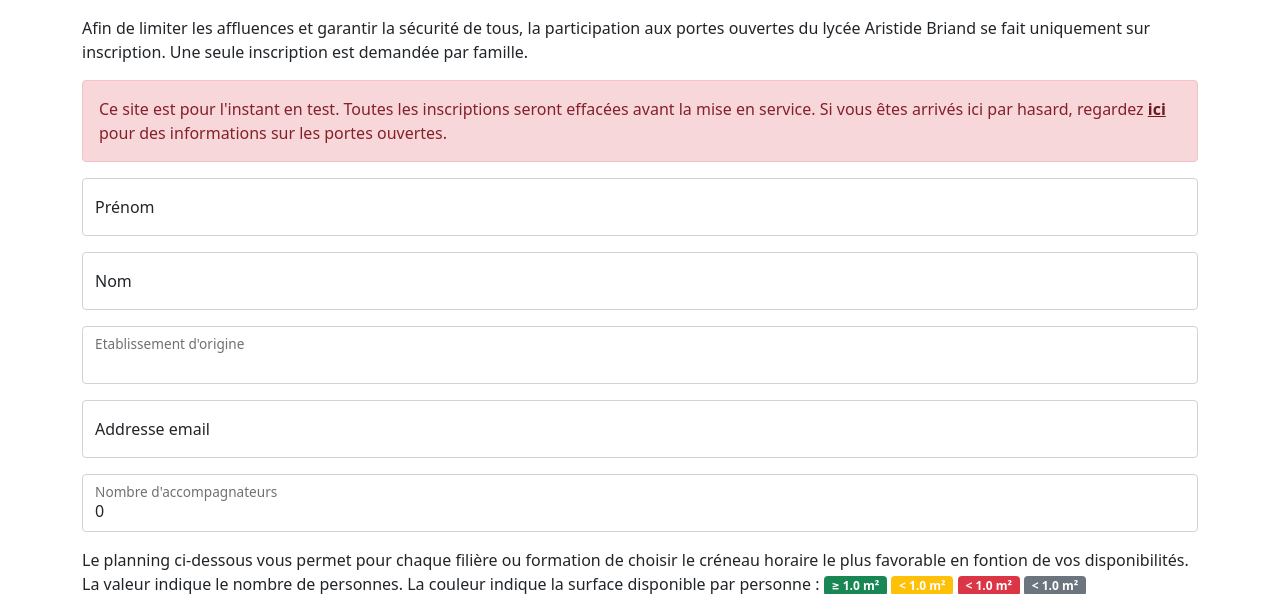
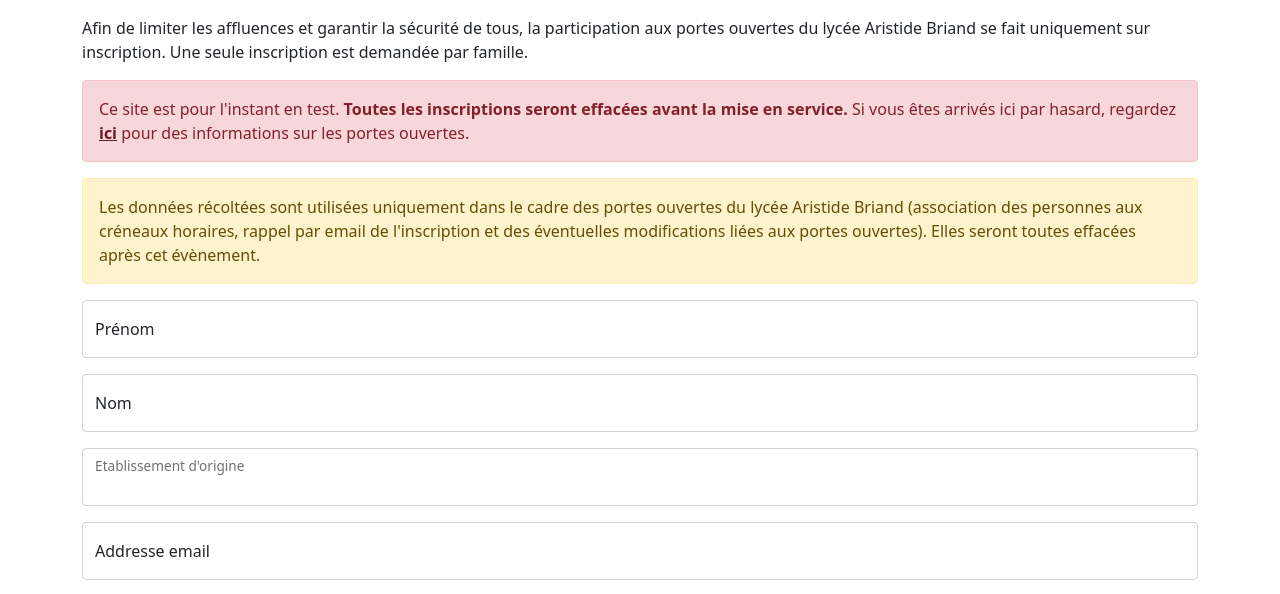
Before and after one commit to matteli/pop, a Django app: page /inscription/ in a window 1280 px wide. Shown: the part 66-660 px from the top of the page. Run offline with Django 3.2, Linux system fonts and the light colour scheme; tables that the repository leaves empty hold one stand-in row (values such as "Sample post"); parts of the project's set-up code (start-up, migrations or seed data) failed here and were passed over; some libraries are stand-ins or nearby versions.

Commit message:
add test and rgpd

```diff
--- a/schedule_booking/jinja2/scheduling_page_booking.html
+++ b/schedule_booking/jinja2/scheduling_page_booking.html
@@ -15,8 +15,13 @@
 {% block content %}
 <p>Afin de limiter les affluences et garantir la sécurité de tous, la participation aux portes ouvertes du lycée Aristide Briand se fait uniquement sur inscription. Une seule inscription est demandée par famille.</p>
 {% if config.beta_test %}
-<div class="alert alert-danger" id="schedulingerror" role="alert">
-  Ce site est pour l'instant en test. Toutes les inscriptions seront effacées avant la mise en service. Si vous êtes arrivés ici par hasard, regardez <a class="alert-link" href="https://aristide-briand.paysdelaloire.e-lyco.fr/">ici</a> pour des informations sur les portes ouvertes.
+<div class="alert alert-danger" role="alert">
+  Ce site est pour l'instant en test. <strong>Toutes les inscriptions seront effacées avant la mise en service.</strong> Si vous êtes arrivés ici par hasard, regardez <a class="alert-link" href="https://aristide-briand.paysdelaloire.e-lyco.fr/">ici</a> pour des informations sur les portes ouvertes.
+</div>
+{% endif %}
+{% if config.rgpd %}
+<div class="alert alert-warning" role="alert">
+  Les données récoltées sont utilisées uniquement dans le cadre des portes ouvertes du lycée Aristide Briand (association des personnes aux créneaux horaires, rappel par email de l'inscription et des éventuelles modifications liées aux portes ouvertes). Elles seront toutes effacées après cet évènement.
 </div>
 {% endif %}
 <form method="POST" id="form">
--- a/schedule_booking/models.py
+++ b/schedule_booking/models.py
@@ -47,6 +47,10 @@
     beta_test = models.BooleanField(
         default=True,
         help_text="Permet d'afficher des messages qui préviennent les visiteurs que le site en version de test.",
+    )
+    rgpd = models.BooleanField(
+        default=True,
+        help_text="Permet d'afficher des messages en rapport au RGPD.",
     )
 
     def __str__(self):
--- a/schedule_booking/views.py
+++ b/schedule_booking/views.py
@@ -77,6 +77,18 @@
     s = (
         f"Nous vous confirmons que votre inscription aux portes ouvertes du lycée Aristide Briand est notée.\n\n"
         f"Vous êtes attendus :\n"
+        f"""{r.join(f"- le {a['schedule__datetime'].strftime('%A %d/%m')} à {a['schedule__datetime'].strftime('%H:%M')} pour visiter l'emplacement {a['place__name']}"for a in apps)}"""
+        f"\n"
+        f"Le lycée Aristide Briand"
+    )
+    return s
+
+
+def body_email_test(apps):
+    r = "\n"
+    s = (
+        f"Nous vous confirmons que le test de votre inscription aux portes ouvertes du lycée Aristide Briand est réussi.\n\n"
+        f"Vous n'êtes pas encore attendus :\n"
         f"""{r.join(f"- le {a['schedule__datetime'].strftime('%A %d/%m')} à {a['schedule__datetime'].strftime('%H:%M')} pour visiter l'emplacement {a['place__name']}"for a in apps)}"""
         f"\n"
         f"Le lycée Aristide Briand"
@@ -211,7 +223,9 @@
         if config_send_email_confirmation:
             email = EmailMessage(
                 "Inscription aux portes ouvertes du lycée Aristide Briand",
-                body_email(apps_dict),
+                body_email(apps_dict)
+                if not config["beta_test"]
+                else body_email_test(apps_dict),
                 settings.DEFAULT_FROM_EMAIL,
                 [student.email],
             )
```
